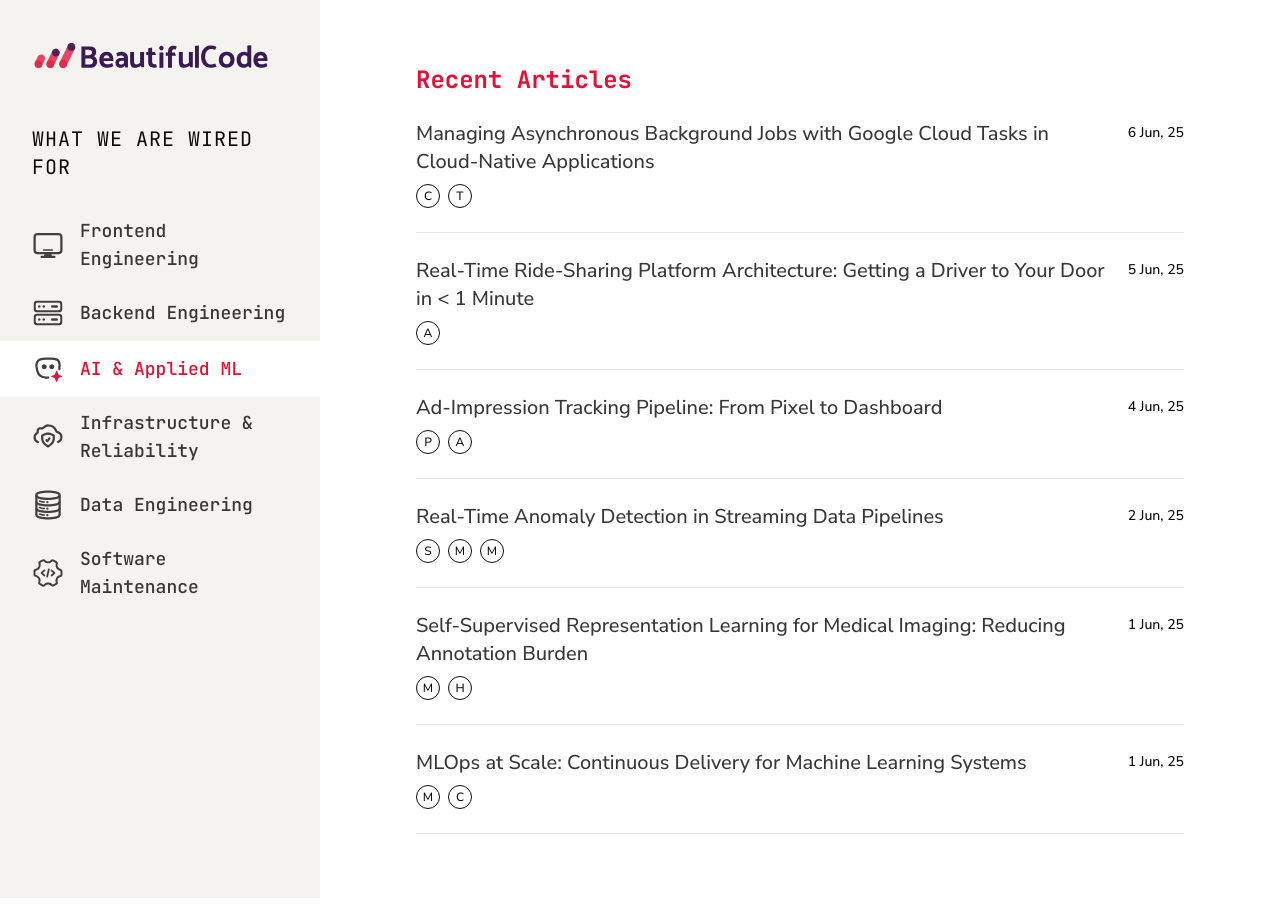
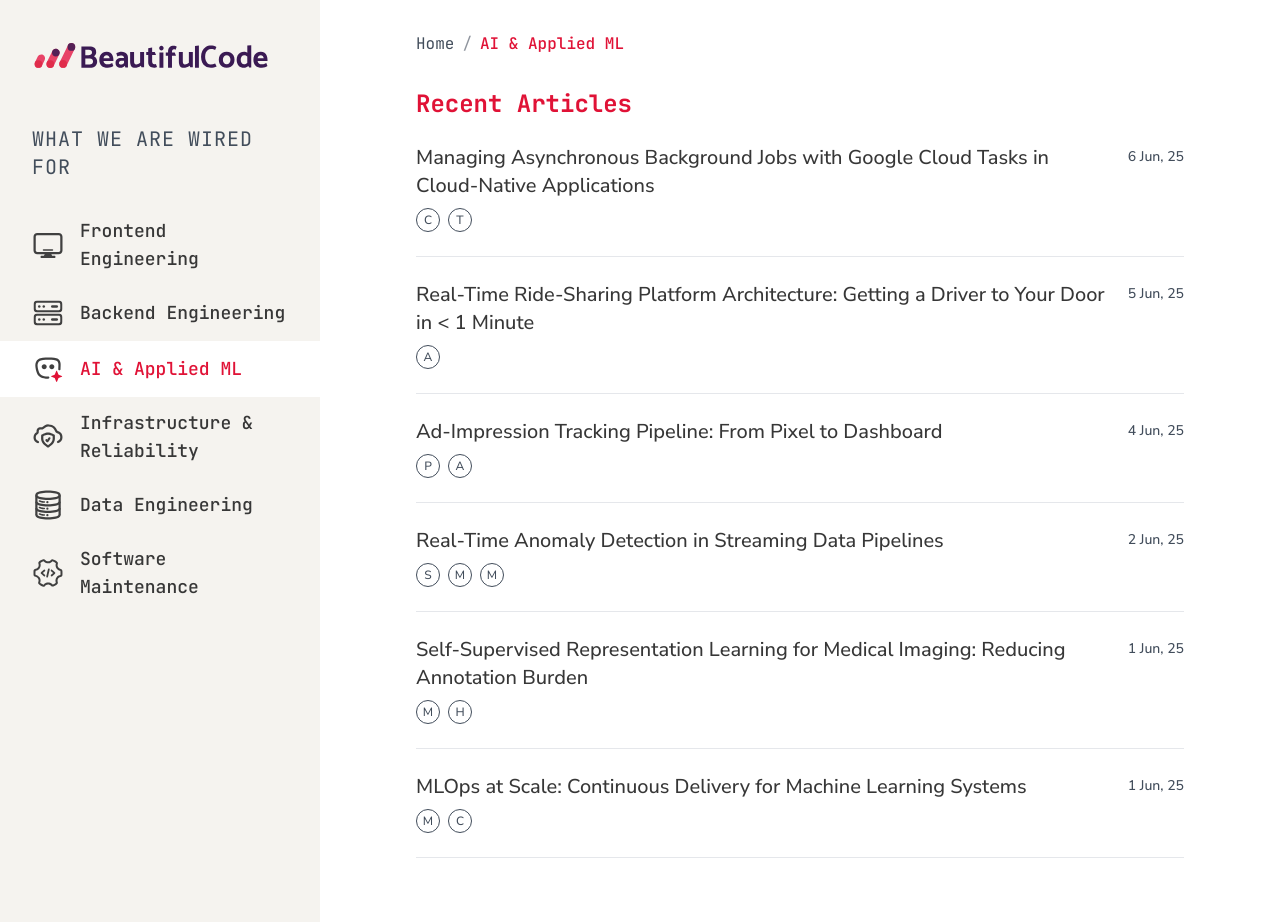
Before and after one commit to beautiful-code/bc-website, a Next.js app: page /expertise/ai-applied-ml in a window 1280 px wide. Before the commit the page ends 898 px from the top, so only its background shows below. Built offline with nearby package versions, Linux system fonts and the light colour scheme.

Commit message:
WIP: Breadcrumbs without logo img

```diff
--- a/src/app/expertise/[slug]/page.tsx
+++ b/src/app/expertise/[slug]/page.tsx
@@ -2,6 +2,8 @@ import Image from "next/image";
 import Link from "next/link";
 import ExpertiseIcon from "@/components/ExpertiseIcon";
 import ArticleCard from "@/components/ArticleCard";
+import Breadcrumb from "@/components/ui/breadcrumb";
+import { getExpertiseBreadcrumbs } from "@/lib/breadcrumb-utils";
 import "../../../styles/layout.scss";
 
 // Mock article data
@@ -229,6 +231,13 @@ export default async function ExpertisePage({
         {/* Main Column - Articles */}
         <div className="mainColumn font-[family-name:var(--font-jetbrains-mono)]">
           <div className="px-16">
+            {/* Breadcrumb */}
+            <div className="mb-8">
+              <Breadcrumb
+                items={getExpertiseBreadcrumbs(currentExpertise.name)}
+              />
+            </div>
+
             <div className="mb-8">
               <h2
                 className="text-2xl font-bold mb-6"
--- /dev/null
+++ b/src/components/ui/breadcrumb.tsx
@@ -0,0 +1,60 @@
+import Link from "next/link";
+
+export interface BreadcrumbItem {
+  label: string;
+  href?: string; // undefined for current page (last item)
+  icon?: React.ReactNode;
+}
+
+interface BreadcrumbProps {
+  items: BreadcrumbItem[];
+  className?: string;
+}
+
+export default function Breadcrumb({ items, className = "" }: BreadcrumbProps) {
+  return (
+    <nav
+      className={`flex items-center space-x-2 text-md ${className}`}
+      aria-label="Breadcrumb"
+    >
+      {items.map((item, index) => {
+        const isLast = index === items.length - 1;
+
+        return (
+          <div key={index} className="flex items-center space-x-2">
+            {/* Breadcrumb Item */}
+            {item.href && !isLast ? (
+              <Link
+                href={item.href}
+                className="flex items-center space-x-1 text-[var(--color-bc-text-gray)] hover:text-[var(--color-bc-red)] transition-colors duration-300"
+              >
+                {item.icon && <span className="w-4 h-4">{item.icon}</span>}
+                <span>{item.label}</span>
+              </Link>
+            ) : (
+              <div className="flex items-center space-x-1">
+                {item.icon && <span className="w-4 h-4">{item.icon}</span>}
+                <span
+                  className={
+                    isLast
+                      ? "text-[var(--color-bc-red)] font-medium"
+                      : "text-[var(--color-bc-text-gray)]"
+                  }
+                >
+                  {item.label}
+                </span>
+              </div>
+            )}
+
+            {/* Separator */}
+            {!isLast && (
+              <span className="text-[var(--color-bc-text-gray)]/60 select-none">
+                /
+              </span>
+            )}
+          </div>
+        );
+      })}
+    </nav>
+  );
+}
--- /dev/null
+++ b/src/lib/breadcrumb-utils.ts
@@ -0,0 +1,35 @@
+import { BreadcrumbItem } from "@/components/ui/breadcrumb";
+
+// Helper function to generate home breadcrumb
+export const getHomeBreadcrumb = (): BreadcrumbItem => ({
+  label: "Home",
+  href: "/",
+});
+
+// Helper function to generate expertise page breadcrumbs
+export const getExpertiseBreadcrumbs = (
+  expertiseName: string,
+  expertiseSlug?: string
+): BreadcrumbItem[] => [
+  getHomeBreadcrumb(),
+  {
+    label: expertiseName,
+    href: expertiseSlug ? `/expertise/${expertiseSlug}` : undefined,
+  },
+];
+
+// Helper function for article page breadcrumbs (future use)
+export const getArticleBreadcrumbs = (
+  articleTitle: string,
+  expertiseName: string,
+  expertiseSlug: string
+): BreadcrumbItem[] => [
+  getHomeBreadcrumb(),
+  {
+    label: expertiseName,
+    href: `/expertise/${expertiseSlug}`,
+  },
+  {
+    label: articleTitle,
+  },
+];
--- a/src/styles/layout.scss
+++ b/src/styles/layout.scss
@@ -40,7 +40,7 @@ $font-nunito-sans: var(--font-nunito-sans);
 .mainColumn {
   display: flex;
   flex-direction: column;
-  padding: 4rem 2rem 2rem;
+  padding: 2rem;
 
   @media (min-width: 1024px) {
     grid-column: span 3;
```
